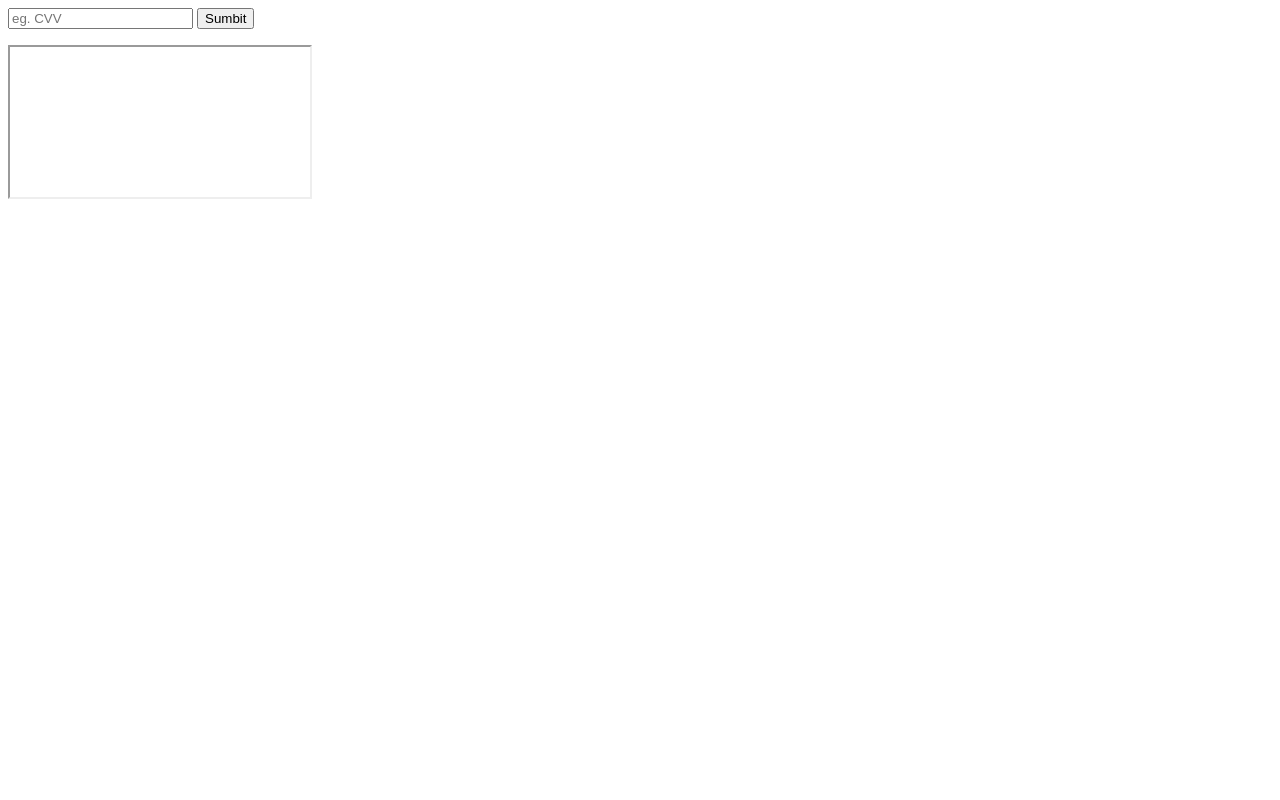
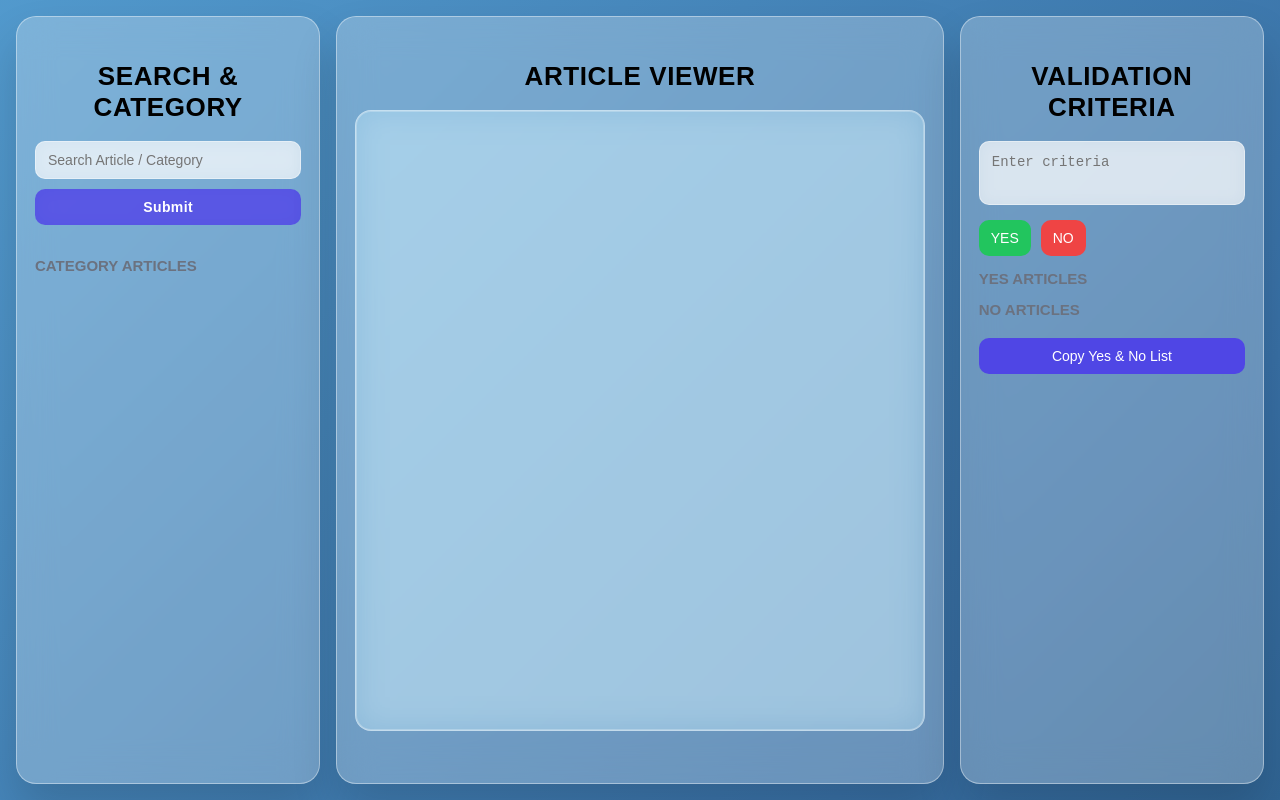
Before and after one commit to r3xyi4cool/wiki_validator, a plain HTML site: page index.html in a window 1280 px wide. Drawn offline with Linux system fonts and the light colour scheme.

Commit message:
Added Styling

```diff
--- a/index.html
+++ b/index.html
@@ -1,24 +1,50 @@
 <!DOCTYPE html>
 <html lang="en">
 <head>
-    <meta charset="UTF-8">
-    <meta name="viewport" content="width=device-width, initial-scale=1.0">
-    <title>Test</title>
+<meta charset="UTF-8">
+<title>Wiki Article Validator</title>
+<link rel="stylesheet" href="./wiki-validator.css">
 </head>
+<link rel="icon" type="image/x-icon" href="/favicon.png">
 <body>
-    <div class = "left">
-        <input type="text" id="categoryInput" placeholder="eg. CVV">
-        <button type="button" onclick="loadcategory()">Sumbit</button>
+
+<div class="main">
+
+    <div class="left">
+        <h3>Search & Category</h3>
+        <input id="categoryInput" type="text" placeholder="Search Article / Category">
+        <button type="button" onclick="loadCategory()">Submit</button>
+
+        <h4>Category Articles</h4>
         <ul id="articleList"></ul>
     </div>
-    <div class = "middle">
 
-        <iframe id="wikiFrame"></iframe>
+    <div class="middle">
+        <h3>Article Viewer</h3>
+        <iframe id="articleViewer" class="article-box"></iframe>
     </div>
-    <div class = "right">
+
+    <div class="right">
+        <h3>Validation Criteria</h3>
+
+        <textarea id="criteriaInput" placeholder="Enter criteria"></textarea>
+
+        <div class="btn-group">
+            <button onclick="markYes()">YES</button>
+            <button onclick="markNo()">NO</button>
+        </div>
+
+        <h4>Yes Articles</h4>
         <ul id="yesList"></ul>
+
+        <h4>No Articles</h4>
         <ul id="noList"></ul>
+
+        <button class="copy-btn" onclick="copy()">Copy Yes & No List</button>
     </div>
-    <script src="script.js"></script>
+
+</div>
+
+<script src="script.js"></script>
 </body>
 </html>
--- a/script.js
+++ b/script.js
@@ -1,10 +1,13 @@
 console.log("Script connected!");
 let currentArticle = "";
-let categoryName = "";
 let yesArticles = [];
 let noArticles = [];
+const articleList = document.getElementById("articleList");
+const yesList = document.getElementById("yesList");
+const noList = document.getElementById("noList");
+const articleViewer = document.getElementById("articleViewer");
 
-async function loadCategory(params) {
+async function loadCategory() {
     articleList.innerHTML = "";
     yesList.innerHTML = "";
     noList.innerHTML = "";
@@ -28,24 +31,61 @@ async function loadCategory(params) {
         throw new Error("Response was not ok");
     }
     const data = await response.json();
+    data.query.categorymembers.forEach(ar => {
+        let article = ar.title;
+        const li = document.createElement("li");
+        li.textContent = article;
+        li.onclick = () => loadArticle(article);
+        articleList.appendChild(li)
+    });
 }
 
 function loadArticle(title){
     currentArticle = title;
-    frame.src =
-    `https://en.m.wikipedia.org/wiki/${encodeURIComponent(title)}`;
+
+    articleViewer.src =
+    `https://en.wikipedia.org/wiki/${encodeURIComponent(title)}`;
 }
 
 function markYes(){
-
+    if(!currentArticle || yesArticles.includes(currentArticle)) return;
+    if(noArticles.includes(currentArticle)){
+        noArticles = removeList(noList,noArticles,currentArticle)
+    }
+    yesArticles.push(currentArticle);
+    addToList(yesList,currentArticle);
 }
 function markNo(){
+    if(!currentArticle || noArticles.includes(currentArticle)) return;
+    if(yesArticles.includes(currentArticle)){
+       yesArticles = removeList(yesList,yesArticles,currentArticle)
+    }
+    noArticles.push(currentArticle);
+    addToList(noList,currentArticle);
+}
 
+function addToList(list, title) {
+  const li = document.createElement("li");
+  li.textContent = title;
+  list.appendChild(li);
+}
+
+function removeList(listelement,arr,title){
+    const newArr = arr.filter(item => item !== title);
+    Array.from(listelement.children).forEach(li => {
+        if (li.textContent === title) {
+            li.remove();
+        }
+    });
+    return newArr;
 }
 
 function copy(){
+    const criteria = document.getElementById("criteriaInput").value;
     const data =
-    `Category: ${categoryName}
+    `
+    Criteria - ${criteria}
+
     Yes - [${yesArticles.join(", ")}]
     No - [${noArticles.join(", ")}]
     `;
--- /dev/null
+++ b/wiki-validator.css
@@ -0,0 +1,234 @@
+:root {
+  --primary: #4f46e5;
+  --secondary: #22c55e;
+  --danger: #ef4444;
+  --text: #1f2937;
+  --muted: #6b7280;
+  --border: rgba(255, 255, 255, 0.4);
+  --radius: 20px;
+}
+
+* {
+  box-sizing: border-box;
+}
+
+
+body {
+  margin: 0;
+  min-height: 100vh;
+  font-family: "Segoe UI", Arial, sans-serif;
+
+  background: linear-gradient(
+    135deg,
+    #91e5f6,
+    #84d2f6,
+    #59a5d8,
+    #386fa4,
+    #133c55
+  );
+  background-size: 400% 400%;
+  animation: gradientBG 9s ease infinite;
+}
+
+@keyframes gradientBG {
+  0% { background-position: 0% 50%; }
+  50% { background-position: 100% 50%; }
+  100% { background-position: 0% 50%; }
+}
+
+
+.main {
+  display: flex;
+  gap: 16px;
+  padding: 16px;
+  height: 100vh;
+}
+
+
+.left,
+.middle,
+.right {
+  padding: 18px;
+  overflow-y: auto;
+
+  background: rgba(255, 255, 255, 0.25);
+  backdrop-filter: blur(18px);
+  -webkit-backdrop-filter: blur(18px);
+
+  border-radius: var(--radius);
+  border: 1px solid var(--border);
+  box-shadow: 0 25px 45px rgba(0, 0, 0, 0.15);
+}
+
+.left {
+  width: 25%;
+  display: flex;
+  flex-direction: column;
+}
+
+.middle {
+  width: 50%;
+  display: flex;
+  flex-direction: column;
+}
+
+.right {
+  width: 25%;
+}
+
+
+.left h3,
+.middle h3,
+.right h3 {
+  font-family: 'Rubik', sans-serif;
+  font-size: 26px;
+  font-weight: 800;
+  letter-spacing: 0.6px;
+  text-transform: uppercase;
+  text-align: center;
+  margin-bottom: 18px;
+}
+
+h4 {
+  font-family: 'Rubik', sans-serif;
+  font-size: 15px;
+  font-weight: 600;
+  text-transform: uppercase;
+  color: var(--muted);
+  margin: 14px 0 8px;
+}
+
+
+input,
+textarea {
+  width: 100%;
+  padding: 10px 12px;
+  border-radius: 10px;
+  border: 1px solid var(--border);
+  font-size: 14px;
+  outline: none;
+
+  background: rgba(255, 255, 255, 0.65);
+  backdrop-filter: blur(8px);
+}
+
+input {
+  margin-bottom: 10px;
+}
+
+input:focus,
+textarea:focus {
+  border-color: var(--primary);
+  box-shadow: 0 0 0 3px rgba(79, 70, 229, 0.25);
+}
+
+textarea {
+  resize: none;
+  line-height: 1.5;
+}
+
+
+.left button {
+  width: 100%;
+  margin-bottom: 18px;
+
+  background: rgba(79, 70, 229, 0.85);
+  color: white;
+
+  font-weight: 600;
+  letter-spacing: 0.4px;
+
+  border-radius: 10px;
+  border: none;
+
+  backdrop-filter: blur(10px);
+  -webkit-backdrop-filter: blur(10px);
+}
+
+.left button:hover {
+  background: rgba(79, 70, 229, 1);
+}
+
+ul {
+  list-style: none;
+  padding: 0;
+  margin: 0;
+}
+
+li {
+  padding: 8px 10px;
+  margin-bottom: 6px;
+  border-radius: 8px;
+  cursor: pointer;
+  transition: background 0.2s, transform 0.1s;
+}
+
+.article-box {
+  height: 85%;
+  padding: 16px;
+  overflow-y: auto;
+
+  background: rgba(186, 235, 255, 0.35);
+  backdrop-filter: blur(16px);
+  -webkit-backdrop-filter: blur(16px);
+
+  border-radius: 16px;
+  border: 1px solid rgba(255, 255, 255, 0.45);
+  box-shadow: inset 0 0 0 1px rgba(255, 255, 255, 0.25);
+}
+
+.article-box h4 {
+  margin-top: 0;
+  color: var(--primary);
+}
+
+
+button {
+  padding: 10px 12px;
+  border-radius: 10px;
+  border: none;
+  font-size: 14px;
+  font-weight: 500;
+  cursor: pointer;
+  transition: transform 0.1s, box-shadow 0.2s;
+}
+
+button:hover {
+  transform: translateY(-1px);
+  box-shadow: 0 6px 15px rgba(0, 0, 0, 0.2);
+}
+
+
+.btn-group {
+  display: flex;
+  gap: 10px;
+  margin-top: 10px;
+}
+
+.btn-group button:first-child {
+  background: var(--secondary);
+  color: white;
+}
+
+.btn-group button:last-child {
+  background: var(--danger);
+  color: white;
+}
+
+
+.copy-btn {
+  margin-top: 12px;
+  width: 100%;
+  background: var(--primary);
+  color: white;
+}
+
+
+::-webkit-scrollbar {
+  width: 8px;
+}
+
+::-webkit-scrollbar-thumb {
+  background: rgba(255, 255, 255, 0.55);
+  border-radius: 10px;
+}
```
Also changed, not shown: favicon.png (added).
